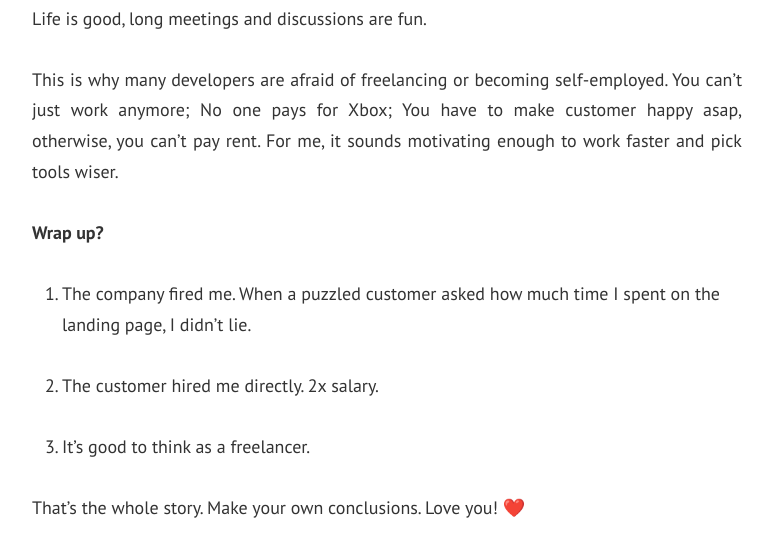
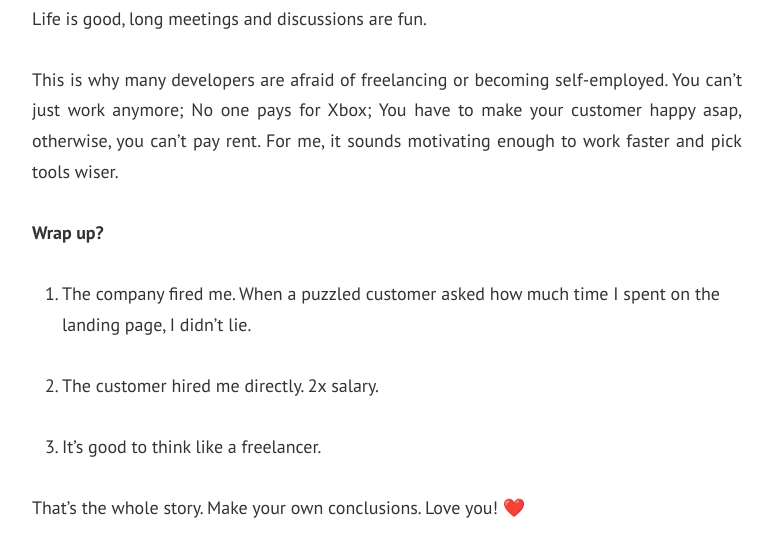
Before and after one commit to unicorncoding/unicorncoding.github.io, a Jekyll site: the page built from _posts/2020-06-20-fired-for-agility.md, in a window 1280 px wide and 900 px high, scrolled down 3200 px. Shown: the part 192-735 px from the top of the window, without its empty margins (253-1027 px from the left). Built offline with Jekyll 4.4.1, drawn with Linux system fonts in a browser that asks for light colours; nearby versions of some CDN libraries; comment, search, counter and statistics services are not loaded.

Commit message:
fired for agility

```diff
--- a/_posts/2020-06-20-fired-for-agility.md
+++ b/_posts/2020-06-20-fired-for-agility.md
@@ -46,7 +46,7 @@ People talk a lot about agility, continuous delivery, delighting the customer. E
 
 Those folks work full-time and salary drips on their bank account every month, regardless of the work results. Where is the incentive to delight the customer? Developers are not hungry. Life is good, long meetings and discussions are fun.
 
-This is why many developers are afraid of freelancing or becoming self-employed. You can't just work anymore; No one pays for Xbox; You have to make customer happy asap, otherwise, you can't pay rent. For me, it sounds motivating enough to work faster and pick tools wiser.
+This is why many developers are afraid of freelancing or becoming self-employed. You can't just work anymore; No one pays for Xbox; You have to make your customer happy asap, otherwise, you can't pay rent. For me, it sounds motivating enough to work faster and pick tools wiser.
 
 **Wrap up?**
 
@@ -54,7 +54,7 @@ This is why many developers are afraid of freelancing or becoming self-employed.
 
 2. The customer hired me directly. 2x salary.
 
-3. It's good to think as a freelancer.
+3. It's good to think like a freelancer.
 
 That's the whole story. Make your own conclusions. Love you! ❤️
 
```
